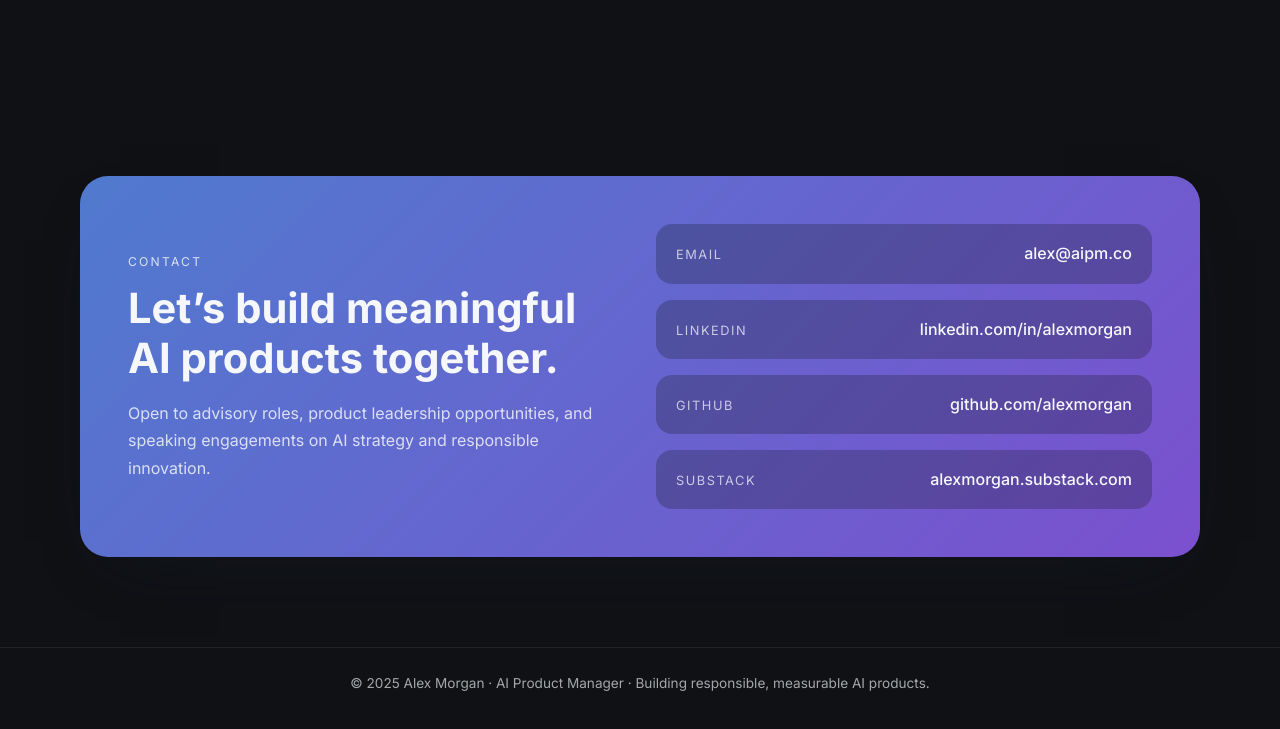
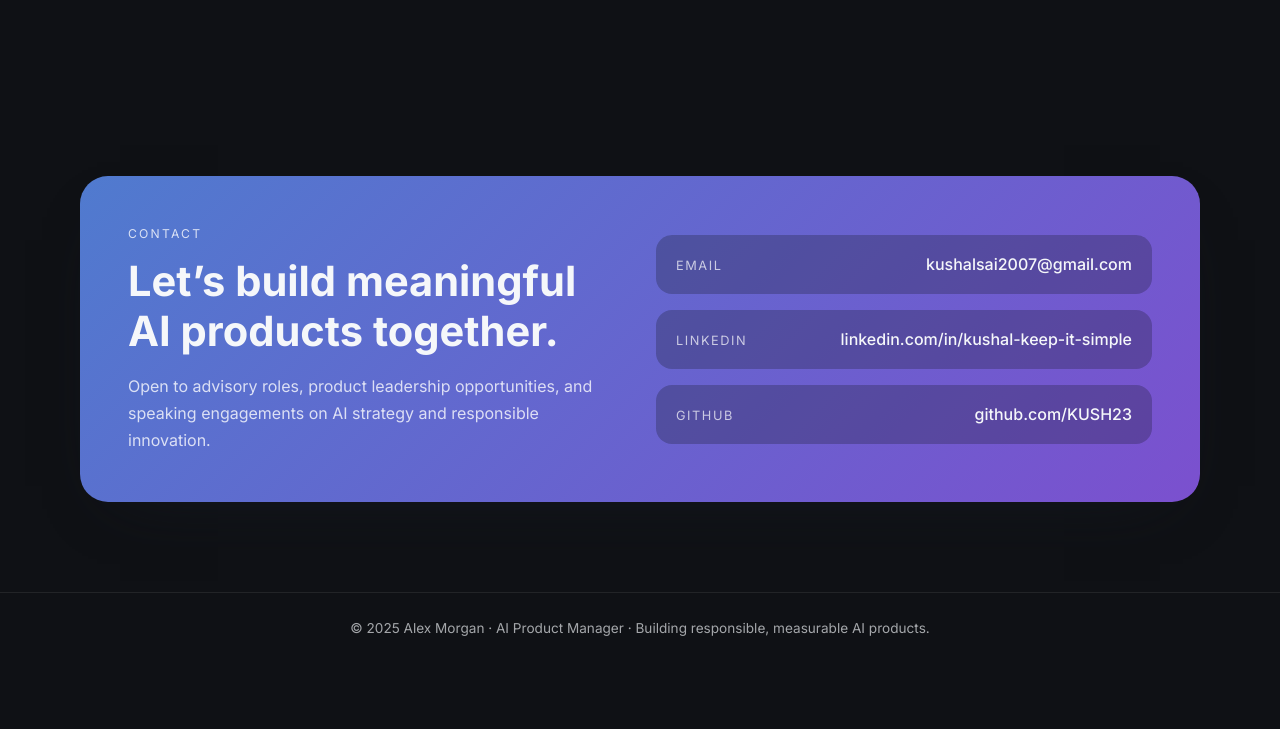
Before and after one commit to KUSH23/profile, a plain HTML site: page index.html in a window 1280 px wide. Shown: the part 4844-5573 px from the top of the page. After the commit the page ends 5532 px from the top, so only its background shows below. Drawn offline with Linux system fonts and the light colour scheme.

Commit message:
contact update

```diff
--- a/index.html
+++ b/index.html
@@ -255,19 +255,15 @@
                     <ul class="contact-links">
                         <li>
                             <span class="contact-label">Email</span>
-                            <a href="mailto:alex@aipm.co">alex@aipm.co</a>
+                            <a href="mailto:alex@aipm.co">kushalsai2007@gmail.com</a>
                         </li>
                         <li>
                             <span class="contact-label">LinkedIn</span>
-                            <a href="https://www.linkedin.com/in/alexmorgan" target="_blank" rel="noopener">linkedin.com/in/alexmorgan</a>
+                            <a href="https://www.linkedin.com/in/kushal-keep-it-simple/" target="_blank" rel="noopener">linkedin.com/in/kushal-keep-it-simple</a>
                         </li>
                         <li>
                             <span class="contact-label">GitHub</span>
-                            <a href="https://github.com/alexmorgan" target="_blank" rel="noopener">github.com/alexmorgan</a>
-                        </li>
-                        <li>
-                            <span class="contact-label">Substack</span>
-                            <a href="https://alexmorgan.substack.com" target="_blank" rel="noopener">alexmorgan.substack.com</a>
+                            <a href="https://github.com/KUSH23" target="_blank" rel="noopener">github.com/KUSH23</a>
                         </li>
                     </ul>
                 </div>
```
